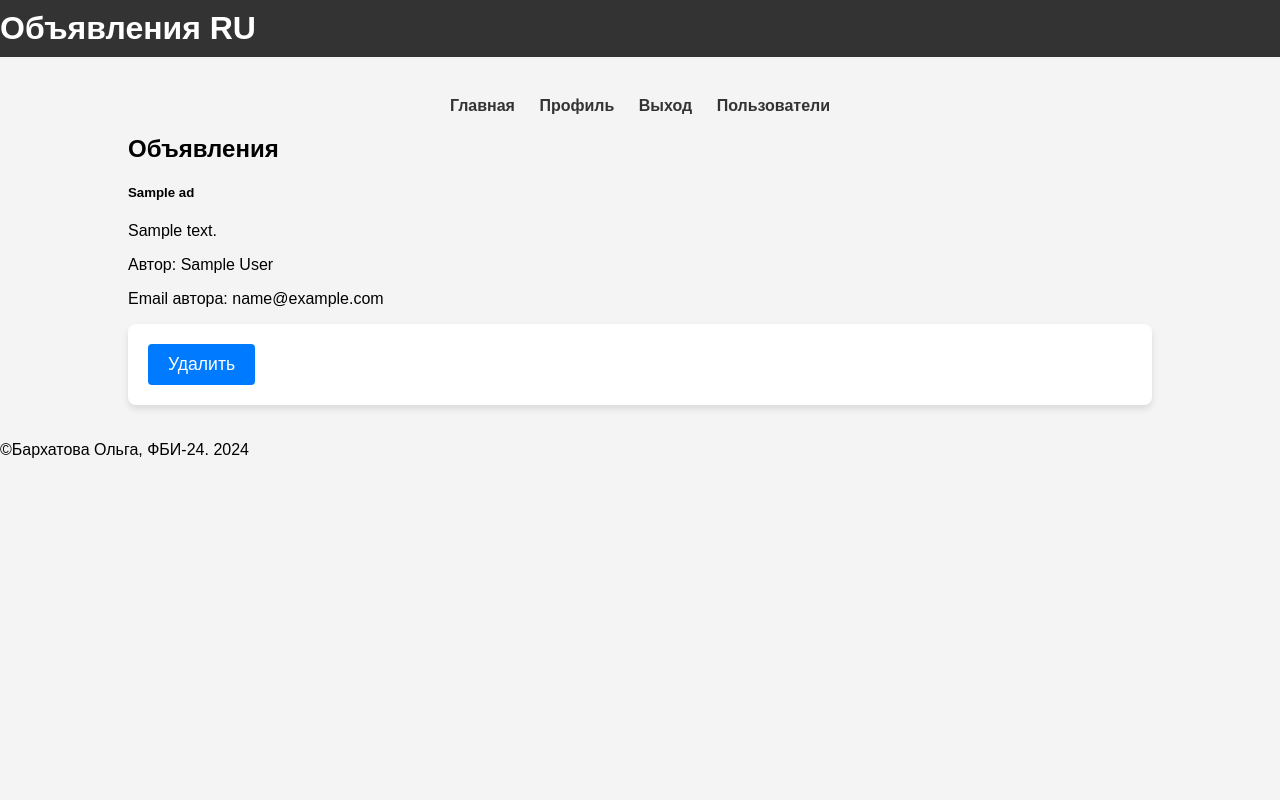
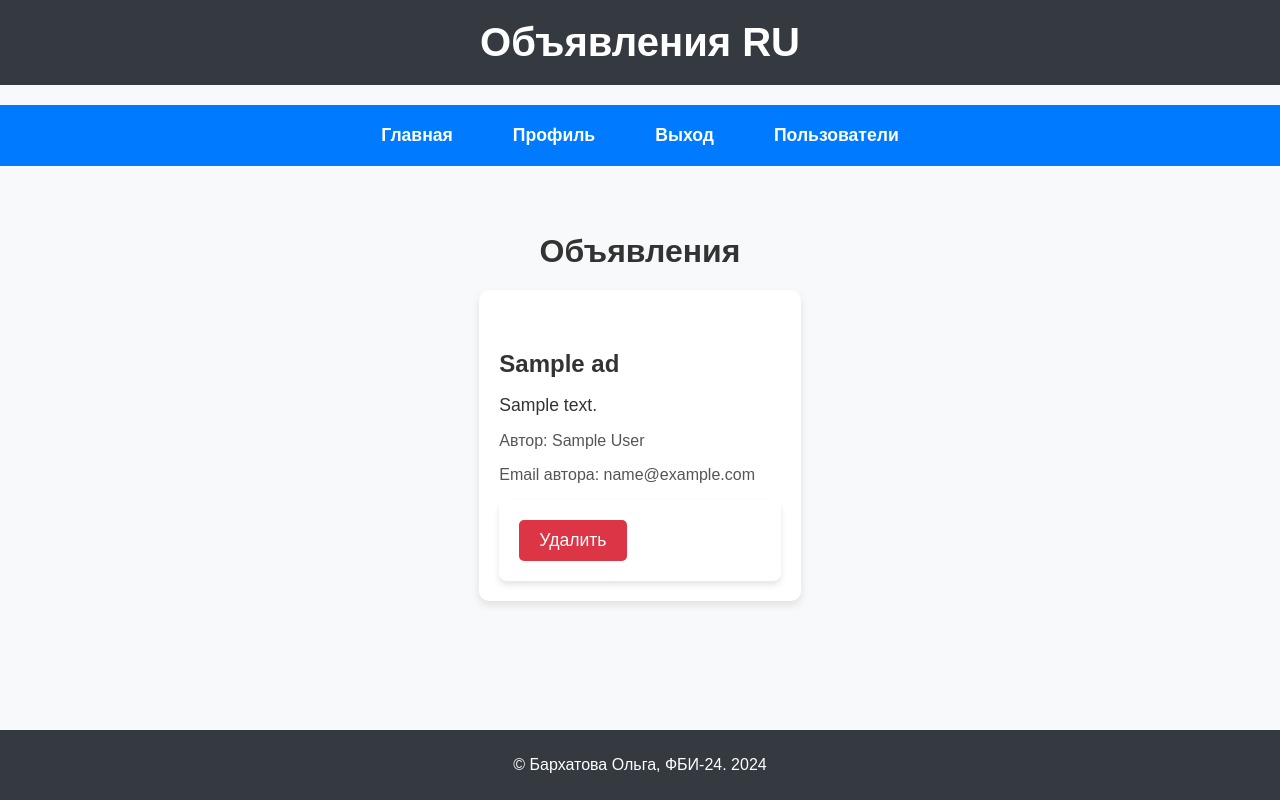
Before and after one commit to brkhtvvv/rgz.olya, a Flask app: page / in a window 1280 px wide. Run offline with Flask 3, Linux system fonts and the light colour scheme; the visitor is signed in with stand-in values (Sample User, id 1); a database or web service that is not in the repository returns one stand-in record (values such as "Sample title"); some libraries are stand-ins or nearby versions.

Commit message:
надеюсь последняя версия3

```diff
--- a/templates/index.html
+++ b/templates/index.html
@@ -5,12 +5,114 @@
     <meta name="viewport" content="width=device-width, initial-scale=1.0">
     <title>Главная страница</title>
     <link rel="stylesheet" href="{{ url_for('static', filename='../static/styles.css') }}">
+    <style>
+        body {
+            font-family: 'Arial', sans-serif;
+            margin: 0;
+            padding: 0;
+            background-color: #f8f9fa;
+            color: #333;
+        }
+        header {
+            background-color: #343a40;
+            color: white;
+            padding: 20px 0;
+            text-align: center;
+        }
+        header h1 {
+            font-size: 2.5rem;
+            margin: 0;
+        }
+        nav {
+            display: flex;
+            justify-content: center;
+            background-color: #007bff;
+            padding: 10px 0;
+        }
+        nav a {
+            color: white;
+            text-decoration: none;
+            padding: 10px 20px;
+            margin: 0 10px;
+            font-size: 1.1rem;
+            border-radius: 5px;
+            transition: background-color 0.3s ease;
+        }
+        nav a:hover {
+            background-color: #0056b3;
+        }
+        .container {
+            padding: 20px;
+            max-width: 1200px;
+            margin: 0 auto;
+        }
+        h2 {
+            font-size: 2rem;
+            margin-bottom: 20px;
+            text-align: center;
+        }
+        .row {
+            display: flex;
+            flex-wrap: wrap;
+            gap: 20px;
+            justify-content: center;
+        }
+        .col-md-4 {
+            flex: 1 1 calc(33.333% - 20px);
+            max-width: calc(33.333% - 20px);
+            background-color: white;
+            box-shadow: 0 4px 8px rgba(0, 0, 0, 0.1);
+            border-radius: 10px;
+            overflow: hidden;
+            transition: transform 0.3s ease;
+        }
+        .col-md-4:hover {
+            transform: translateY(-10px);
+        }
+        .card-body {
+            padding: 20px;
+        }
+        .card-title {
+            font-size: 1.5rem;
+            font-weight: bold;
+            margin-bottom: 10px;
+        }
+        .card-text {
+            font-size: 1.1rem;
+            margin-bottom: 10px;
+        }
+        .card-author, .card-email {
+            font-size: 1rem;
+            color: #555;
+        }
+        .btn {
+            padding: 10px 20px;
+            background-color: #dc3545;
+            color: white;
+            border: none;
+            border-radius: 5px;
+            cursor: pointer;
+            transition: background-color 0.3s ease;
+        }
+        .btn:hover {
+            background-color: #c82333;
+        }
+        footer {
+            background-color: #343a40;
+            color: white;
+            text-align: center;
+            padding: 10px 0;
+            position: fixed;
+            bottom: 0;
+            width: 100%;
+        }
+    </style>
 </head>
 <body>
     <header>
         <h1>Объявления RU</h1>
     </header>
-    <div class="container">
+
     <nav>
         <a href="{{ url_for('main') }}">Главная</a>
         {% if 'user_id' not in session %}
@@ -26,6 +128,7 @@
         {% endif %}
     </nav>
 
+    <div class="container">
         <h2>Объявления</h2>
 
         {% if ads %}
@@ -41,7 +144,7 @@
 
                                 {% if session.get('is_admin') %}
                                     <form action="{{ url_for('delete_ad', ad_id=ad.id) }}" method="POST" class="inline-form">
-                                        <button type="submit" class="btn btn-danger">Удалить</button>
+                                        <button type="submit" class="btn">Удалить</button>
                                     </form>
                                 {% endif %}
                             </div>
@@ -55,7 +158,7 @@
     </div>
 
     <footer>
-        <p>&copy;Бархатова Ольга, ФБИ-24. 2024</p>
+        <p>&copy; Бархатова Ольга, ФБИ-24. 2024</p>
     </footer>
 </body>
 </html>
```
Lines whose indentation alone changed are shown as unchanged.
